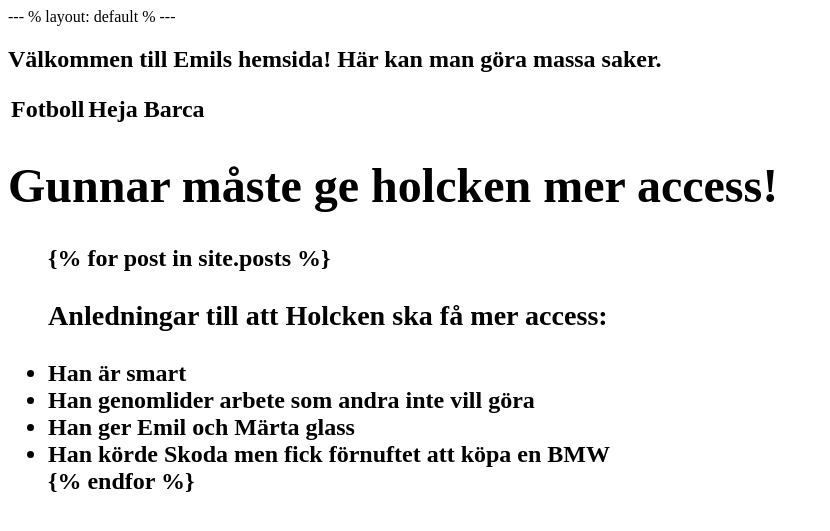
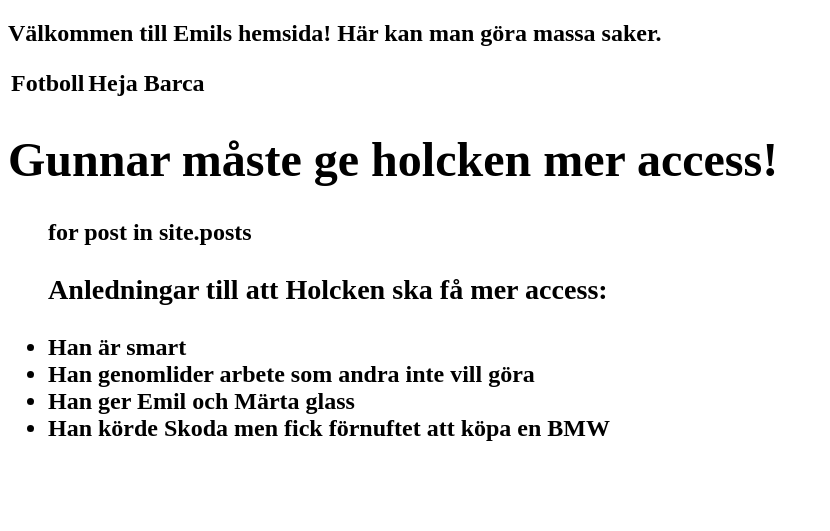
Before and after one commit to bergstrom97/bergstrom97.github.io, a Jekyll site: the page index.html, which Jekyll copies as it is, in a window 1280 px wide. Shown: the top 531 px of the page, without its empty margins (0-830 px from the left). Built offline with Jekyll 4.4.1, drawn with Linux system fonts in a browser that asks for light colours.

Commit message:
Update index.html

```diff
--- a/index.html
+++ b/index.html
@@ -1,8 +1,6 @@
 <!DOCTYPE html>
 <html>
----
-% layout: default %
----
+
 
 <title>Emils hemsida</title>
 <head>
@@ -11,7 +9,7 @@
       <table>
         <tr>
           <th scope="col">Fotboll</th>
-          <th scope="col">Heja Barca</th>
+          <th scope="row">Heja Barca</th>
         </tr>
       </table>
     </div>
@@ -24,14 +22,13 @@
   <h1 class="page-heading">Gunnar måste ge holcken mer access!</h1>
 
   <ul class="post-list">
-    {% for post in site.posts %}
+    for post in site.posts
 
     <h3>Anledningar till att Holcken ska få mer access:</h3>
     <li> Han är smart</li>
     <li> Han genomlider arbete som andra inte vill göra</li>
     <li> Han ger Emil och Märta glass</li>
     <li>Han körde Skoda men fick förnuftet att köpa en BMW</li>
-    {% endfor %}
   </ul>
   </body>
 </div>
```
